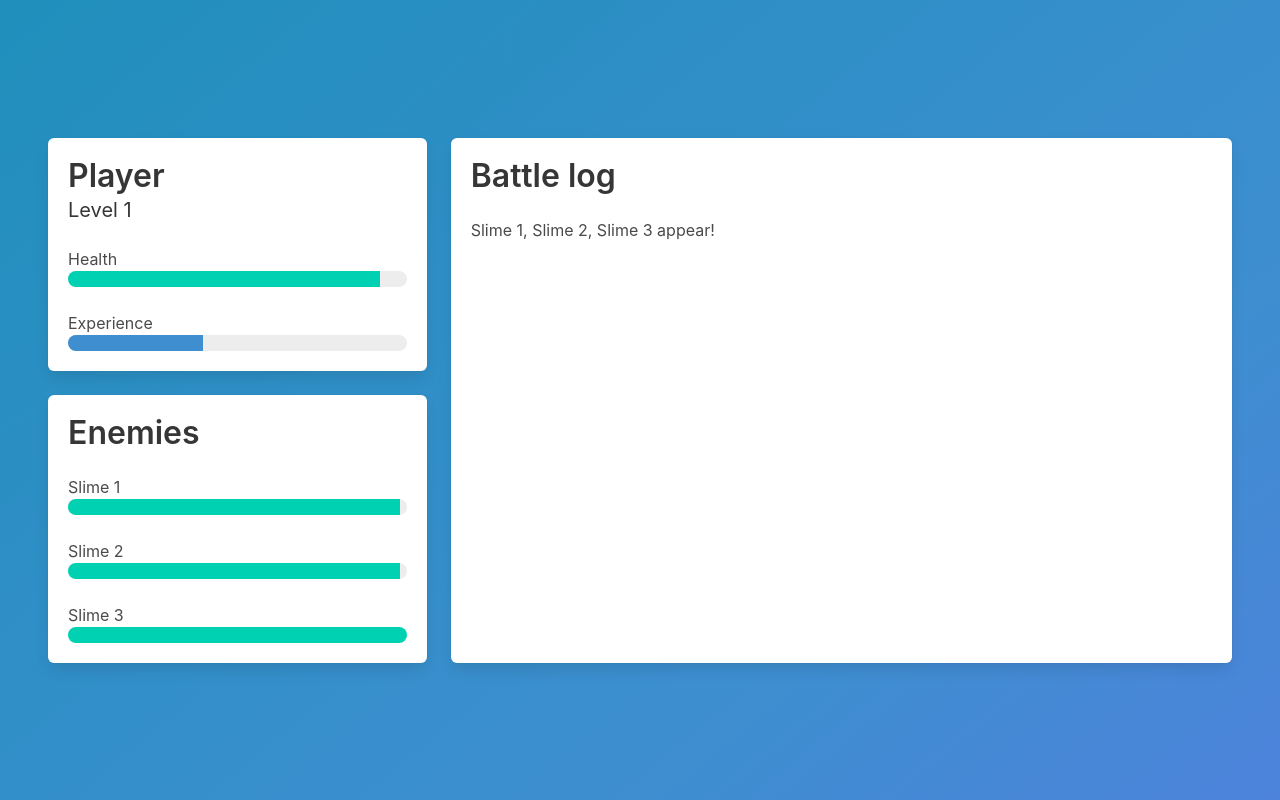
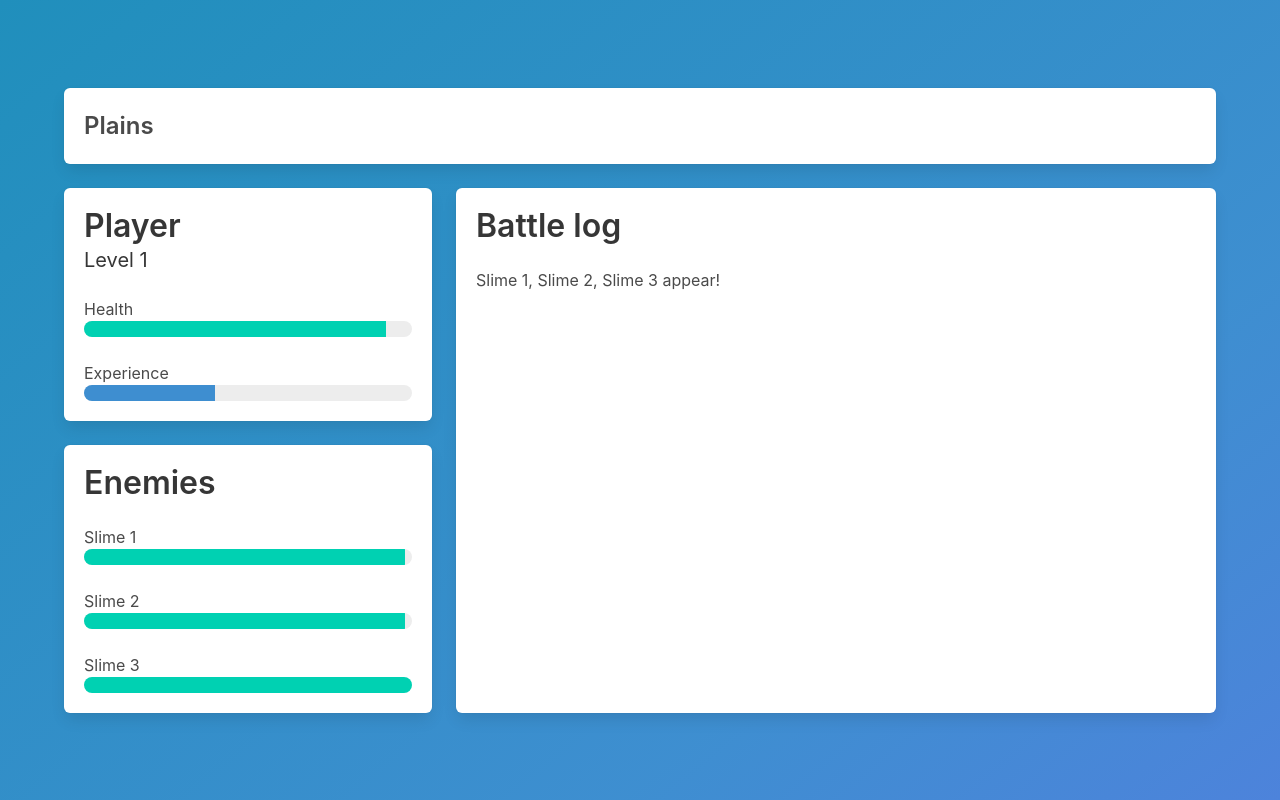
Before and after one commit to huuff/idle-rpg, a Vue app: page / in a window 1280 px wide. Built offline with nearby package versions, Linux system fonts and the light colour scheme.

Commit message:
showing current zone

```diff
--- a/src/App.vue
+++ b/src/App.vue
@@ -1,6 +1,12 @@
 <template>
 <div class="hero is-fullheight is-info is-bold">
   <div class="hero-body">
+    <div class="container">
+      <div class="box">
+        <span class="is-size-4 has-text-weight-semibold">
+          {{ currentZone.name }}
+        </span>
+      </div>
       <div class="tile is-ancestor">
         <div class="tile is-4 is-vertical is-parent">
           <div class="tile is-child box">
@@ -18,6 +24,7 @@
         <div class="tile is-parent">
           <div class="tile is-child box">
             <main-view />
+          </div>
         </div>
       </div>
     </div>
--- a/src/zones/zone.ts
+++ b/src/zones/zone.ts
@@ -5,11 +5,15 @@ import range from "@/util/range";
 import { randomInt } from "@/util/random";
 
 export interface Zone {
-  enemyToFrequency: Map<Species, number>
+  name: string;
+  stages: number;
+  enemyToFrequency: Map<Species, number>;
   newEncounter(player: Creature): Battle;
 }
 
 export const plains: Zone = {
+  name: "Plains",
+  stages: 5,
   enemyToFrequency: new Map([
     [slime, 1] ,
   ]),
```
Lines whose indentation alone changed are shown as unchanged.
